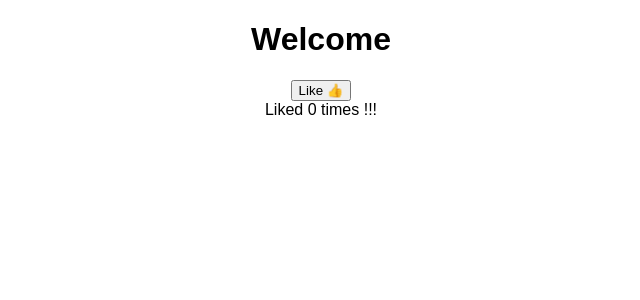
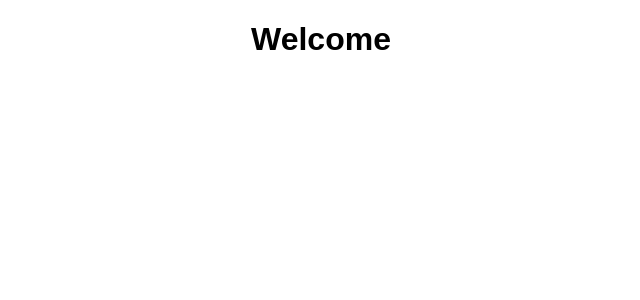
Before and after one commit to pnchinmay/emoji-interpreter, a React (Create React App) app: page / in a window 1280 px wide. Shown: the top 300 px of the page, without its empty margins (319-959 px from the left). Built offline with nearby package versions, Linux system fonts and the light colour scheme.

Commit message:
CANVAS Cleaned

```diff
--- a/src/App.js
+++ b/src/App.js
@@ -2,19 +2,9 @@ import React, { useState } from "react";
 import "./styles.css";
 
 export default function App() {
-
-  const [likeCounter, setLikeCounter] = useState(0);
-
-  function likeClickHandler() {
-    setLikeCounter(likeCounter + 1);
-  }
-
-
   return (
     <div className="App">
       <h1>Welcome</h1>
-      <button onClick={likeClickHandler}>Like 👍</button>
-      <div id="likeCounterDisplay">Liked {likeCounter} times !!!</div>
     </div>
   );
 }
```
